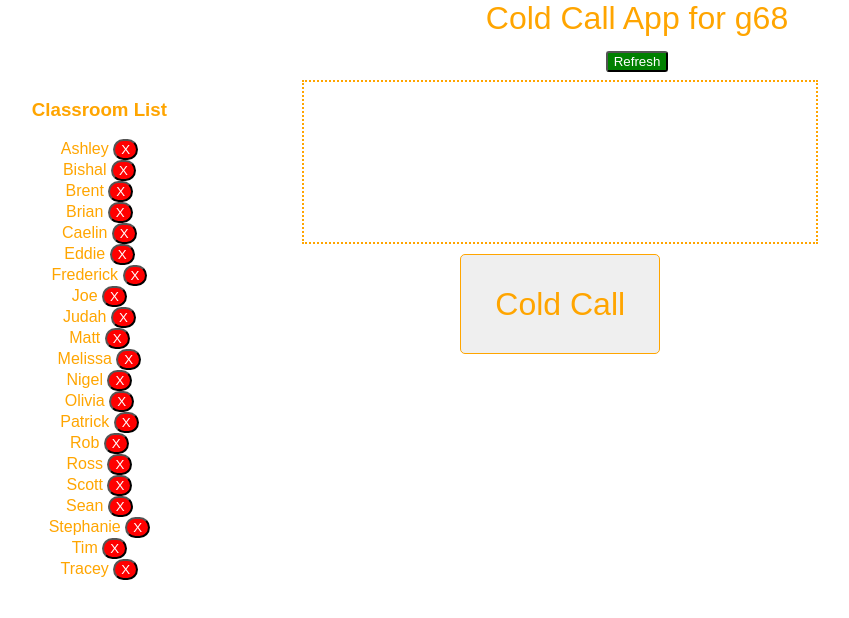
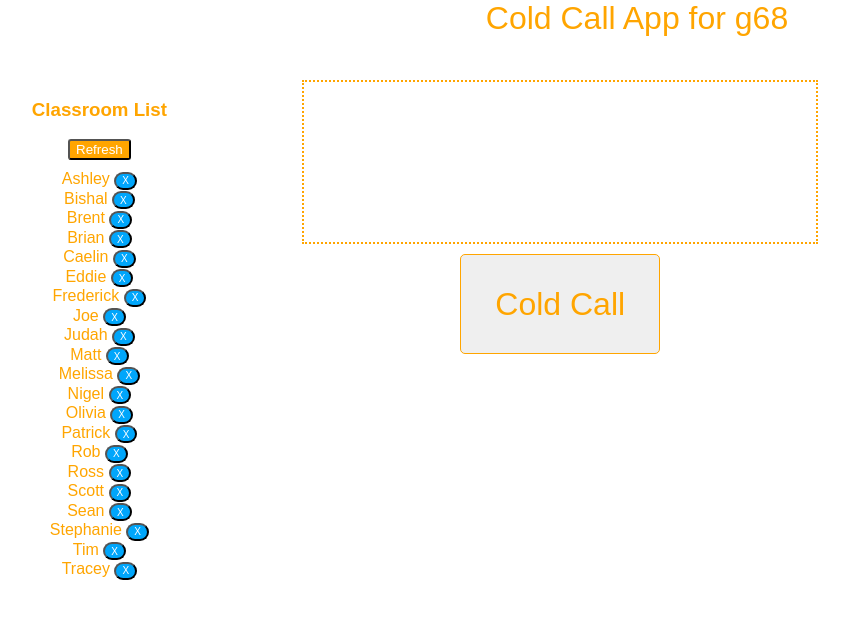
Before and after one commit to jmrigali/cold-call-app, a React (Create React App) app: page / in a window 1280 px wide. Shown: the top 618 px of the page, without its empty margins (3-852 px from the left). Built offline with nearby package versions, Linux system fonts and the light colour scheme.

Commit message:
added weighted cold call

```diff
--- a/src/App.css
+++ b/src/App.css
@@ -22,7 +22,6 @@ h3 {
 
 .selectStudentContainer{
   width: 70%;
-
   display: flex;
   flex-direction: column;
   justify-content: flex-start;
@@ -30,6 +29,7 @@ h3 {
 }
 
 .selectedStudent {
+  postion: absolute;
   width: 40vw;
   height: 20vh;
   border: 2px dotted orange;
@@ -65,9 +65,13 @@ h3 {
 }
 
 .remove {
-  background-color: red;
+  background-color: #00A6FB;
   color: white;
-  border-radius: 20px;
+  border-radius: 25px;
+  font-size: 10px;
+  height:18px;
+  align-items: center;
+  justify-content: center;
 }
 
 .remove:hover{
@@ -75,7 +79,7 @@ h3 {
 }
 
 .refresh {
-  background-color: green;
+  background-color: orange;
   color: white;
   border-radius: 3px;
 }
--- a/src/App.js
+++ b/src/App.js
@@ -1,5 +1,4 @@
 import React, { Component } from 'react';
-import logo from './logo.svg';
 import './App.css';
 import Navbar from './Components/Navbar';
 import Students from './Components/Students';
@@ -9,19 +8,43 @@ class App extends Component {
       super(props)
       this.state = {
         classroom: this.props.classroom,
-        studentSelected: ''
+        studentSelected: '',
+        weightedArray: []
       }
     }
+    componentWillMount(){
+      let array = this.state.classroom;
+      this.weightedArray(array);
+    }
+
 
     generateStudent () {
-      let student = this.state.classroom[Math.floor((Math.random()*this.state.classroom.length)+ 1)]
-      this.setState({studentSelected:student});
+      let array = this.state.weightedArray;
+      if(this.state.weightedArray.length === 0) {
+        return this.weightedArray(this.state.classroom);
+      }
+      let student = array[Math.floor((Math.random()*array.length))];
+      let index = array.findIndex(function (element){
+        return element === student;
+      });
+      this.setState({studentSelected:student, weightedArray:[...array.slice(0,index), ...array.slice(index+1)]});
+    }
+
+    weightedArray (array) {
+      let weightedArray = [];
+      array.forEach(ele=>{
+        for(let i = 0; i <= 3; i++){
+          weightedArray.push(ele)
+        }
+      })
+      this.setState({weightedArray: weightedArray});
     }
 
     removeStudent = (name) => {
       let copy = this.state.classroom.slice(0);
       let filtered = copy.filter(student => student !== name);
       this.setState({ classroom: filtered })
+      this.weightedArray(this.state.classroom)
     }
 
     refresh = () => {
@@ -35,6 +58,7 @@ class App extends Component {
         <div className = 'container'>
           <div className = "studentList">
             <h3> Classroom List </h3>
+            <button className="refresh" onClick={() => this.refresh()}>Refresh</button>
             <Students classroom={this.state.classroom} removeStudent={this.removeStudent}/>
           </div>
 
--- a/src/Components/Navbar.js
+++ b/src/Components/Navbar.js
@@ -5,7 +5,6 @@ const Navbar = ({ refresh }) => {
   return (
     <div className="navbar">
       Cold Call App for g68<br />
-      <button className="refresh" onClick={() => refresh()}>Refresh</button>
     </div>
   )
 }
--- a/src/Components/Students.js
+++ b/src/Components/Students.js
@@ -2,7 +2,6 @@ import React from 'react';
 import Student from './Student';
 
 const Students = ({ classroom, removeStudent }) => {
-  console.log(Array.isArray(classroom))
     return (
       <div className="studentBox">
         {classroom.map(student=>(<Student key={student.id} student={student} removeStudent={removeStudent} />))}
@@ -11,4 +10,3 @@ const Students = ({ classroom, removeStudent }) => {
 }
 
 export default Students;
-  //     // {classroom.map(student => (<Student key={student.id} student={student} />))}
```
Also changed, not shown: src/logo.svg (deleted).
